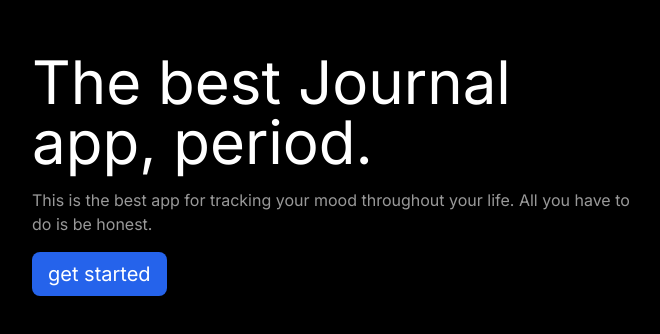
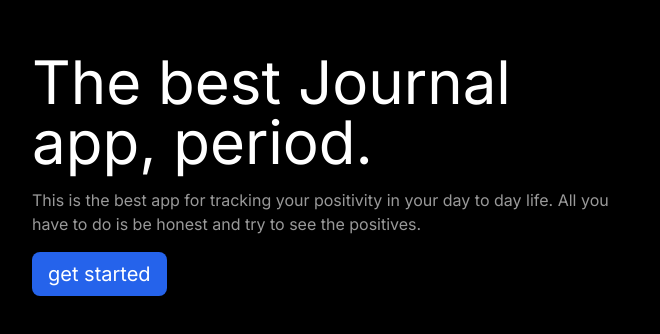
Before and after one commit to StanimalTheMan/positive-vibes-trainer-analysis, a Next.js app: page / in a window 1280 px wide. Shown: the part 226-560 px from the top of the page, without its empty margins (308-968 px from the left). Built offline with nearby package versions, Linux system fonts and the light colour scheme; no server answers.

Commit message:
Update journal homepage

```diff
--- a/app/page.tsx
+++ b/app/page.tsx
@@ -10,8 +10,8 @@ export default async function Home() {
       <div className="w-full max-w-[600px] mx-auto">
         <h1 className="text-6xl mb-4">The best Journal app, period.</h1>
         <p className="2-xl text-white/60 mb-4">
-          This is the best app for tracking your mood throughout your life. All
-          you have to do is be honest.
+          This is the best app for tracking your positivity in your day to day
+          life. All you have to do is be honest and try to see the positives.
         </p>
         <div>
           <Link href={href}>
```
